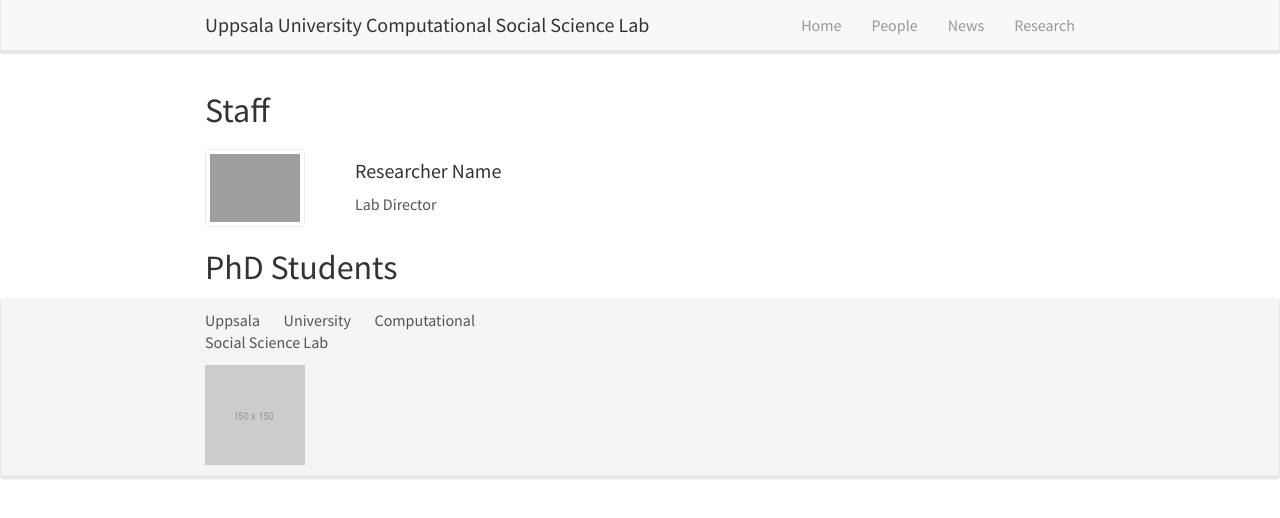
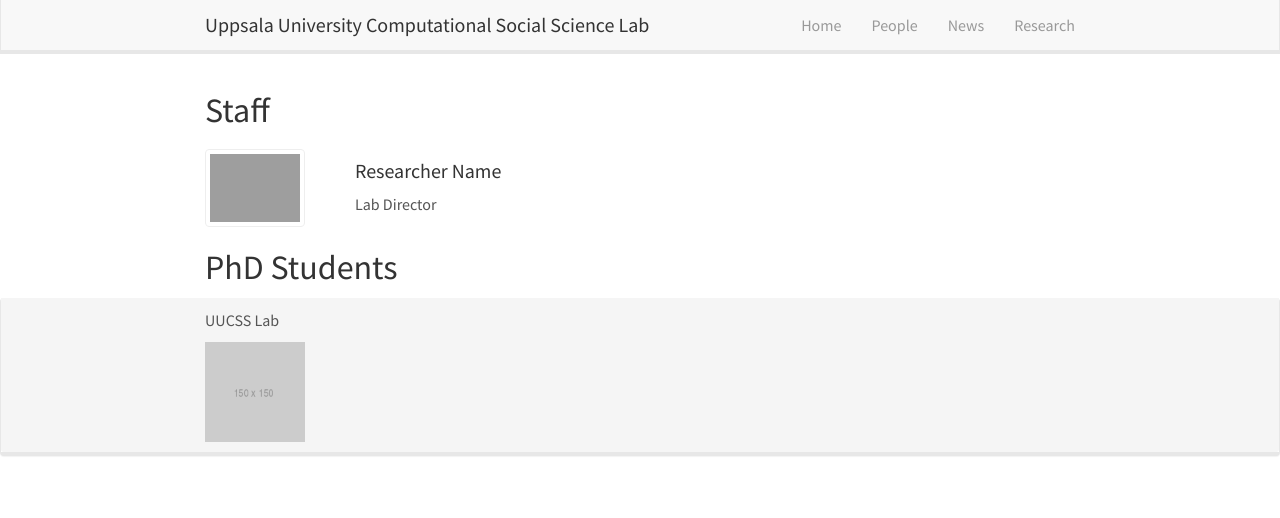
Before and after one commit to uucsslab/uucsslab.github.io, a Jekyll site: the page built from _pages/people/index.html, in a window 1280 px wide. Shown: the top 518 px of the page. Built offline with Jekyll 4.4.1, drawn with Linux system fonts in a browser that asks for light colours; nearby versions of some CDN libraries.

Commit message:
short name & fixed permalink

```diff
--- a/_config.yml
+++ b/_config.yml
@@ -7,6 +7,7 @@
 
 # Site settings
 title: Uppsala University Computational Social Science Lab
+shorttitle: UUCSS Lab
 email:
 description: > # this means to ignore newlines until "baseurl:"
   A university-wide collaboration for the integration of computational and social sciences, focusing on advanced computational methods, statistical inference, social scientific sensitivity and relevance.
--- a/_includes/footer.html
+++ b/_includes/footer.html
@@ -3,7 +3,7 @@
 	<div class="container-fluid">
 		<div class="row">
 			<div class="col-sm-4">
-				<p>{{ site.title }}</p>
+				<p>{{ site.shorttitle }}</p>
 				<img class="img-fluid" src="{{ site.baseurl }}/images/logo/lab-logo.png"
 				     style="max-width: 100px;">
 			</div>
--- a/_pages/people/index.html
+++ b/_pages/people/index.html
@@ -1,9 +1,9 @@
 ---
 title: "Team"
 layout: default
-excerpt: "UUCSSLab: Team members"
+excerpt: "UUCSSLab - people"
 sitemap: false
-permalink: /team/
+permalink: /people/
 ---
 
 <!--h1>{{page.title}}</h1-->
```
